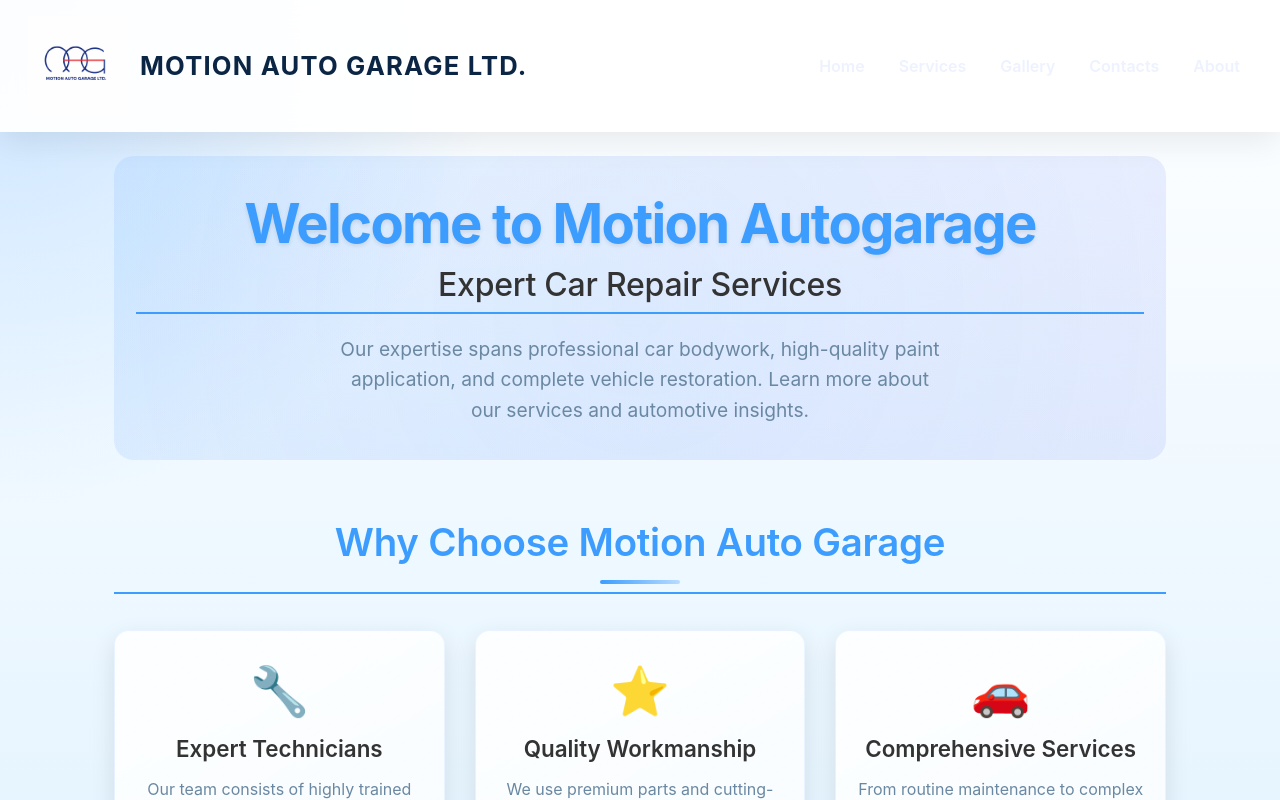
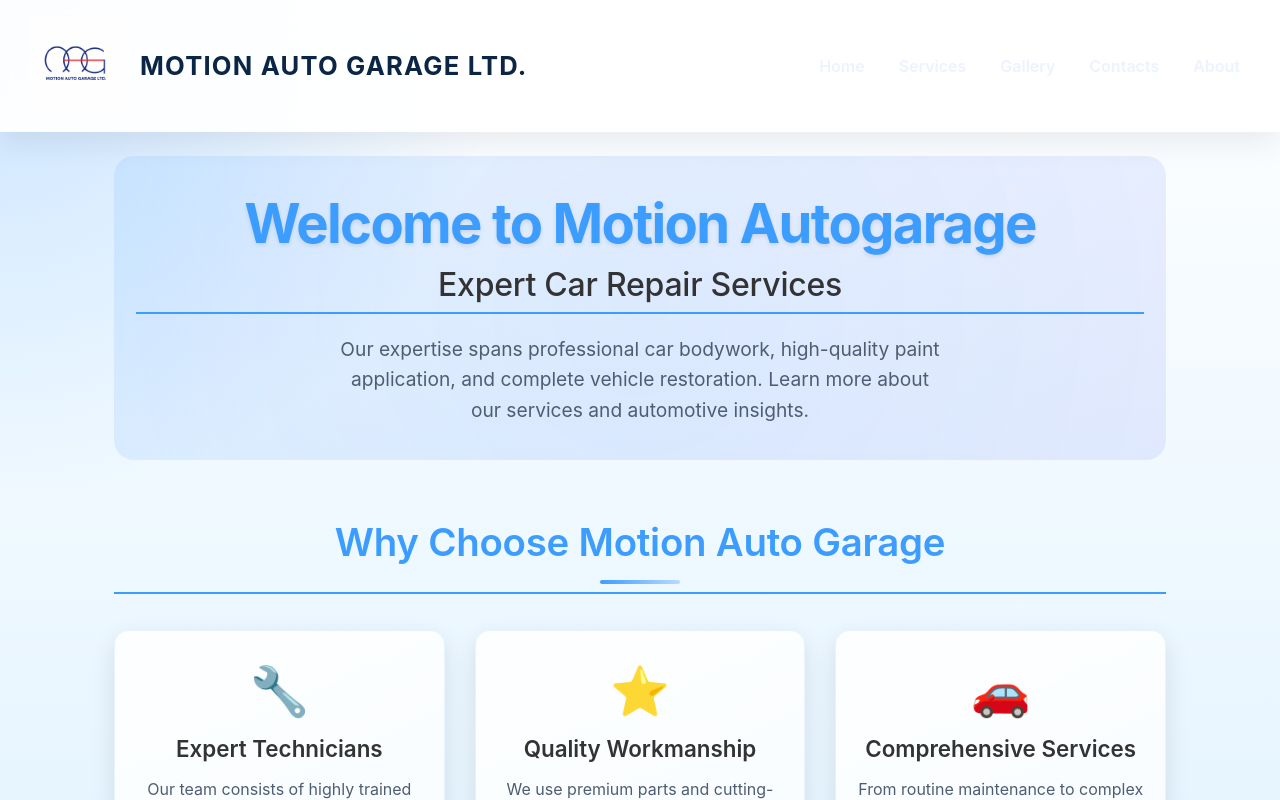
Before and after one commit to Jamoo020/Motion-auto-garage, a React (Vite) app: page / in a window 1280 px wide. Shown: the top 800 px of the page. Built offline with nearby package versions, Linux system fonts and the light colour scheme.

Commit message:
Increase wording contrast

```diff
--- a/src/index.css
+++ b/src/index.css
@@ -1,6 +1,8 @@
 :root {
   --accent: #3c9dff;
-  --muted: #6a88a2;
+  --muted: #4f5d73;
+  --text: #111;
+  --text-h: #111;
   --bg: radial-gradient(circle at top left, rgba(60, 156, 255, 0.28), transparent 20%),
     linear-gradient(180deg, #ffffff 0%, #e7f5ff 36%, #d9edff 72%, #f2fbff 100%);
   --card: #ffffff;
@@ -14,7 +16,7 @@ body {
   font-family: Inter, ui-sans-serif, system-ui, Arial, sans-serif;
   margin: 0;
   background: var(--bg);
-  color: #111;
+  color: var(--text);
   background-attachment: scroll;
   background-size: cover;
   background-position: top center;
```
